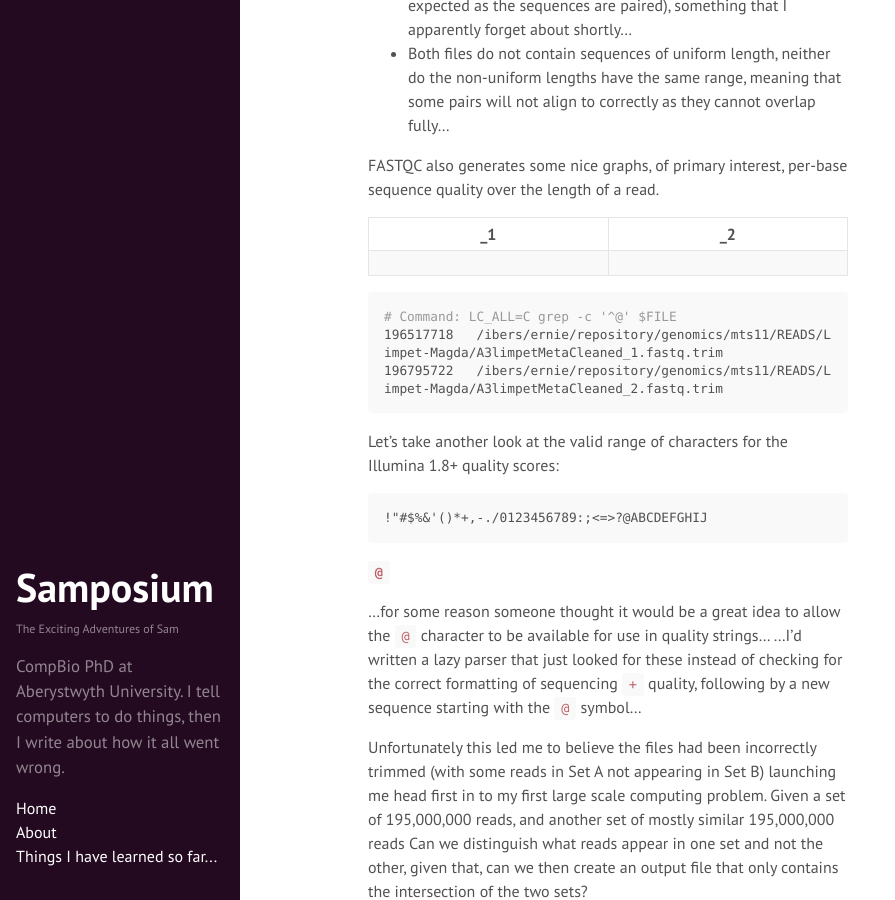
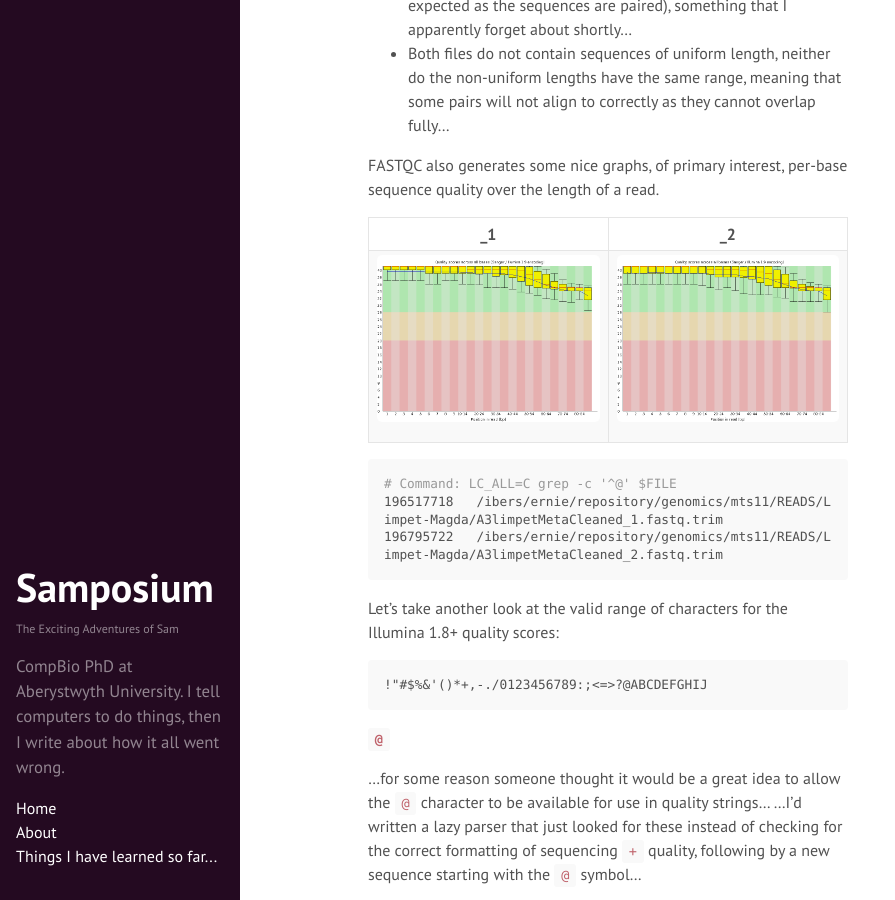
Before and after one commit to SamStudio8/samstudio8.github.io.off, a Jekyll site: the page built from _posts/2015-04-21-the-story-so-far-p1.md, in a window 1280 px wide and 900 px high, scrolled down 3515 px. Shown: the whole window, without its empty margins (0-895 px from the left). Built offline with Jekyll 4.4.1, drawn with Linux system fonts in a browser that asks for light colours; Markdown is read by kramdown in place of the engine named in the settings.

Commit message:
Static dir I guess

````diff
--- a/_posts/2015-04-21-the-story-so-far-p1.md
+++ b/_posts/2015-04-21-the-story-so-far-p1.md
@@ -126,7 +125,7 @@ FASTQC also generates some nice graphs, of primary interest, per-base sequence q
 
 \_1            |  \_2
 :-------------------------:|:-------------------------:
-![]({{ site.url }}/public/posts/{{ post.pubdir }}/pbq1.png)  |  ![]({{ site.url }}/public/posts/{{ post.pubdir }}/pbq2.png)
+![]({{ site.url }}/public/posts/so-far-p1/pbq1.png)  |  ![]({{ site.url }}/public/posts/so-far-p1/pbq2.png)
 
 ```bash
 # Command: LC_ALL=C grep -c '^@' $FILE
````
Also changed, not shown: other parts of _posts/2015-04-21-the-story-so-far-p1.md (+0 -1 lines).
